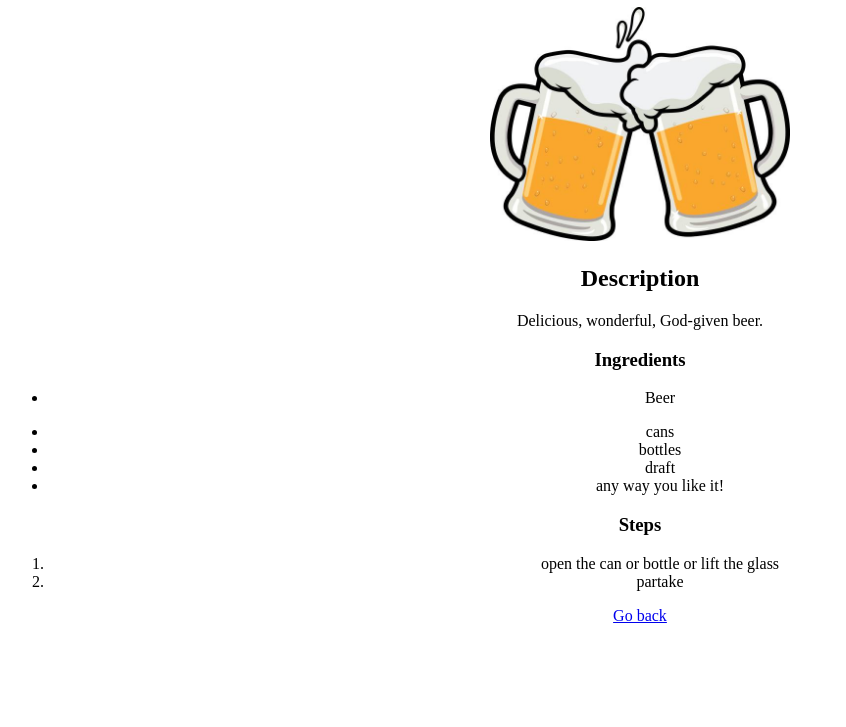
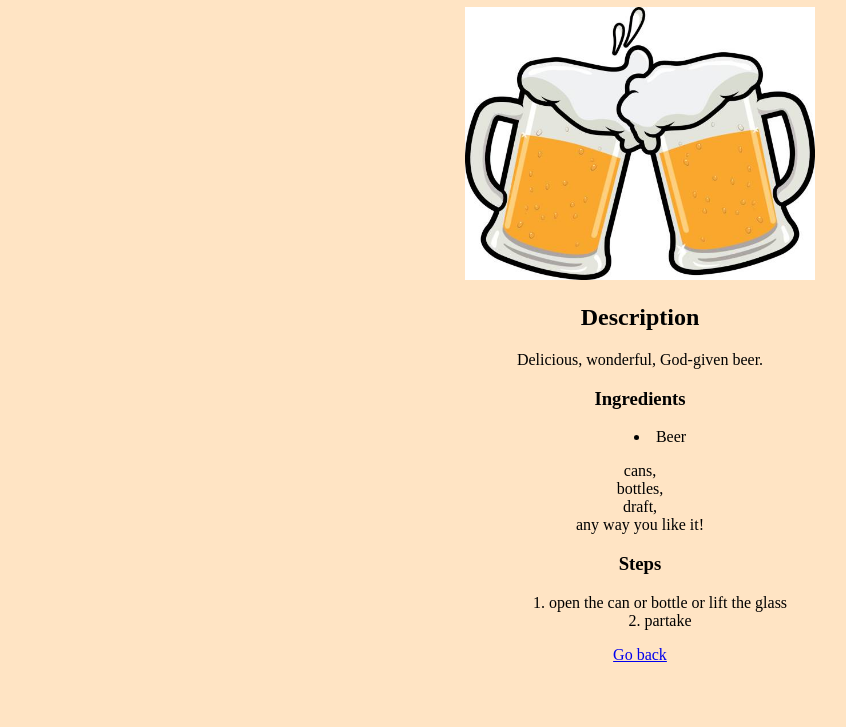
Before and after one commit to kberry379/odin-recipes, a plain HTML site: page recipes/beer.html in a window 1280 px wide. Shown: the part 73-800 px from the top of the page, without its empty margins (0-846 px from the left). Drawn offline with Linux system fonts and the light colour scheme.

Commit message:
backed the flippity flim flam up and simplified my css

```diff
--- a/recipes/beer.html
+++ b/recipes/beer.html
@@ -7,20 +7,20 @@
         <link rel="stylesheet" href="../styles/styles.css">
     </head>
     <body class="beerbody">
-        <h1 class="beer">Beer</h1>
-        <img src="../images/beer.jpg" alt="beer glasses toasting &quotcheers&quot" width="300x">
-        <h2 class="beer">Description</h2>
+        <h1>Beer</h1>
+        <img src="../images/beer.jpg" alt="beer glasses toasting &quotcheers&quot">
+        <h2>Description</h2>
         <p>Delicious, wonderful, God-given beer.</p>
-        <h3 class="beer">Ingredients</h3>
+        <h3>Ingredients</h3>
         <ul class="beer">
             <li>Beer</li>
         </ul>
-        <ul class="containers">
-            <li>cans</li>
-            <li>bottles</li>
-            <li>draft</li>
-            <li>any way you like it!</li>
-        </ul>
+        <div class="containers">
+            cans,<br>
+            bottles,<br>
+            draft,<br>
+            any way you like it!
+        </div>
         <h3>Steps</h3>
         <ol class="drink">
             <li>open the can or bottle or lift the glass</li>
--- a/styles/styles.css
+++ b/styles/styles.css
@@ -1,16 +1,20 @@
-/* below this line applies to all .html files for odin recipes */
 body {
     text-align: center;
+    background-color: bisque;
 }
-/* above this line applies to all .html files for odin recipes */
 
-/* below this line applies to index.html */
-body.index {
-    background-color: bisque;
+ul {
+    list-style-position: inside;
+}
+
+ol {
+    list-style-position: inside;
 }
 
 .recipes {
     list-style: none;
-    font-size: larger;
 }
-/* above this line applies to index.html */
+img {
+    width: 350px;
+    height: auto;
+}
```
Also changed, not shown: index.html (+1 -1 lines).
